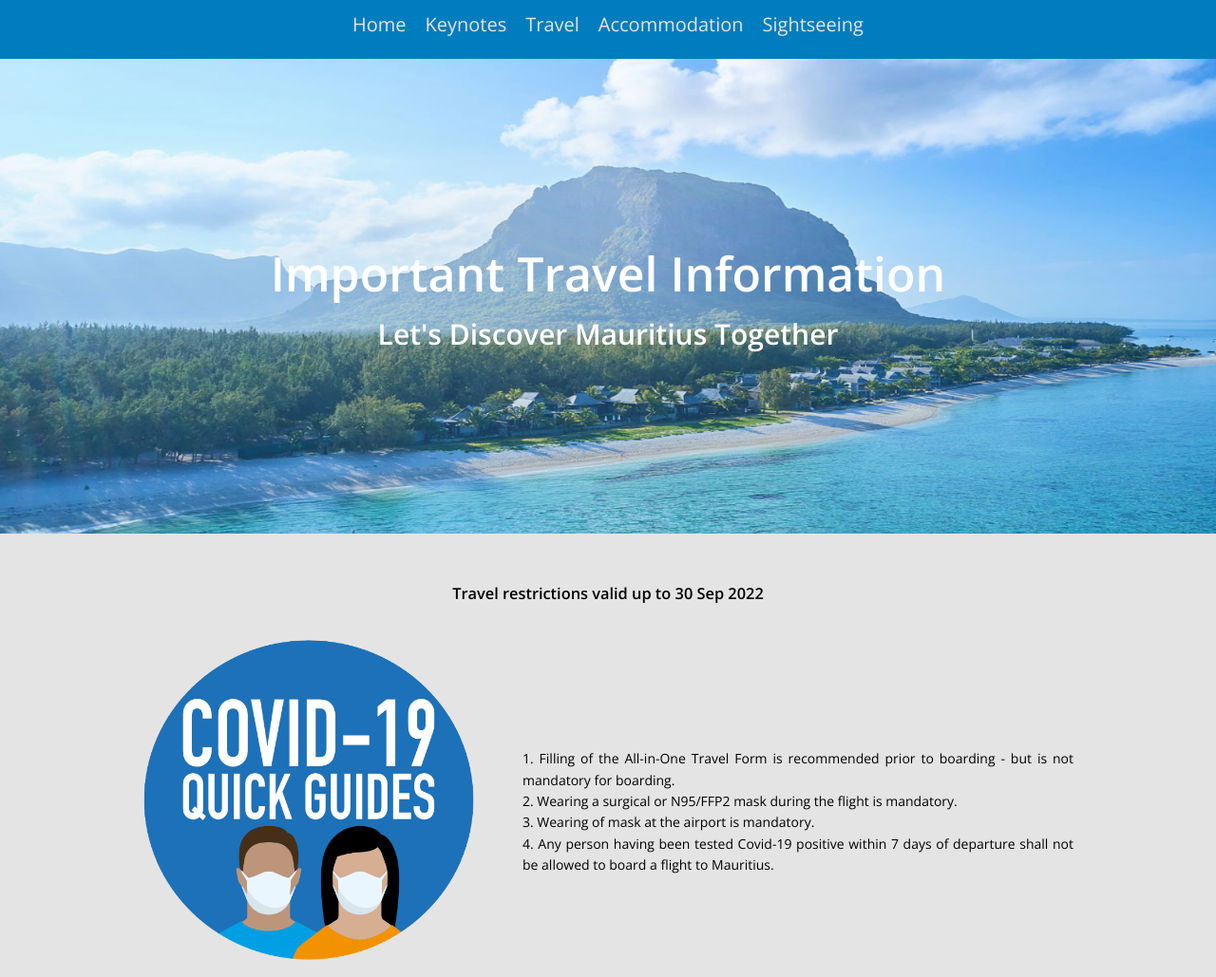
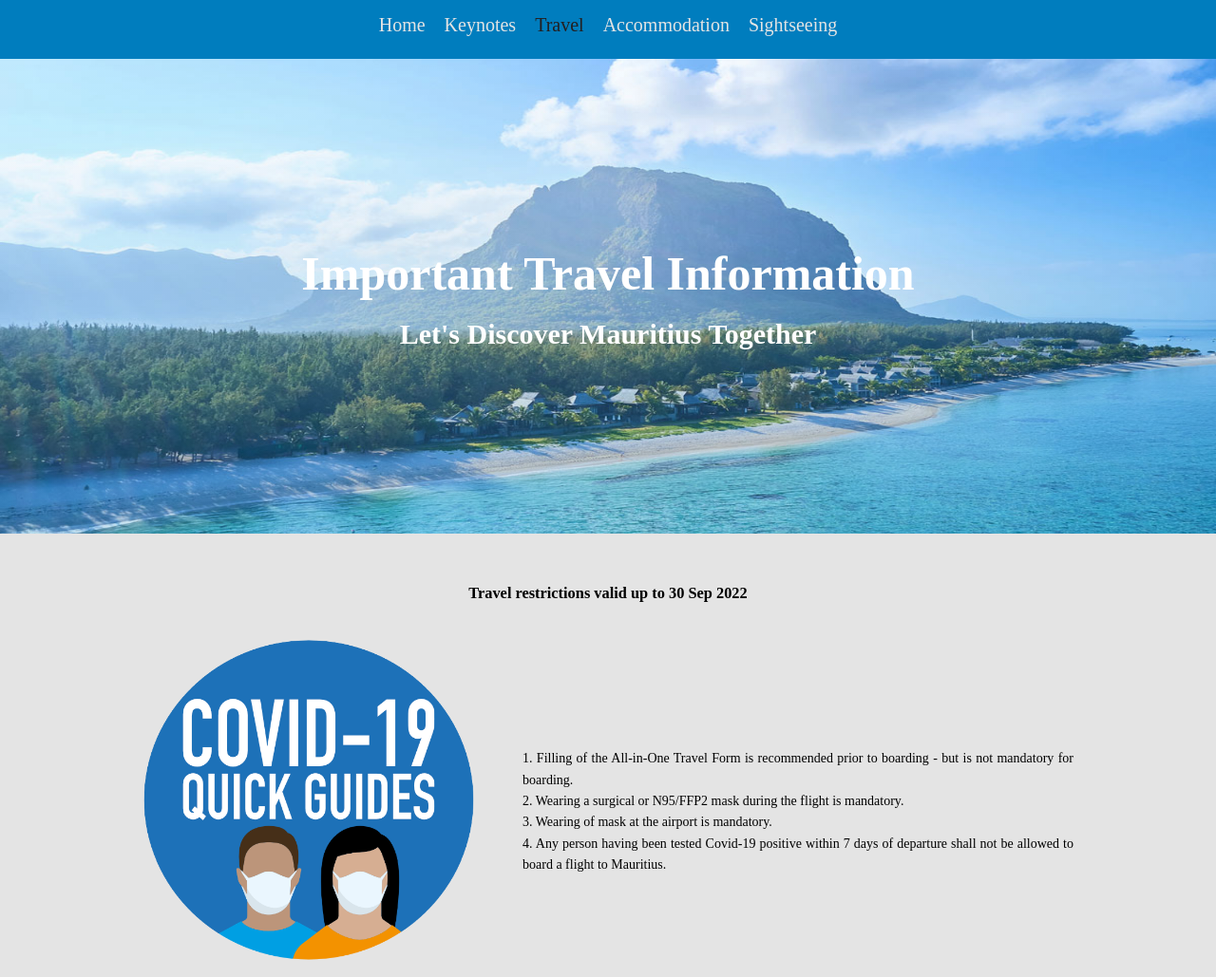
Before and after one commit to LionelMonty/UniversityConference, a plain HTML site: page Travel.html in a window 1280 px wide. Shown: the top 1029 px of the page at 95% size. Drawn offline with nearby package versions, Linux system fonts and the light colour scheme.

Commit message:
14th commits

```diff
--- a/Travel.html
+++ b/Travel.html
@@ -20,7 +20,7 @@
                 <ul>
                     <li><a href="home.html">Home</a></li>
                     <li><a href="keynotes.html">Keynotes</a></li>
-                    <li><a href="Travel.html">Travel</a></li>
+                    <li><a class="active" href="Travel.html">Travel</a></li>
                     <li><a href="accommodation.html">Accommodation</a></li>
                     <li><a href="sightseeing.html">Sightseeing</a></li>
                 </ul>
--- a/accommodation/base.css
+++ b/accommodation/base.css
@@ -12,7 +12,7 @@ html{
 }
 
 body{
-    font-family: 'Open Sans', sans-serif;
+    font-family: url('https://fonts.cdnfonts.com/css/optima'), 'Century Gothic';
     font-weight: 400;
     line-height: 1.6;
     font-size: 1.4rem;
--- a/accommodation/components.css
+++ b/accommodation/components.css
@@ -26,6 +26,11 @@ nav img{
     height: 4rem;
     display: none;
 }
+
+.active{
+    color: var(--C6);
+}
+
 /*main Content ==> udmLogo*/
 
 .udmLogo{
--- a/home/components.css
+++ b/home/components.css
@@ -26,6 +26,10 @@ nav ul li a:hover{
 nav img{
     height: 4rem;
     display: none;
+}
+
+.active{
+    color: var(--C6);
 }
 
 /*-----ticker-----*/
--- a/keynotes/base.css
+++ b/keynotes/base.css
@@ -12,7 +12,7 @@ html{
 }
 
 body{
-    font-family: 'Open Sans', sans-serif;
+    font-family: url('https://fonts.cdnfonts.com/css/optima'), 'Century Gothic';
     font-weight: 400;
     line-height: 1.6;
     font-size: 1.4rem;
--- a/keynotes/components.css
+++ b/keynotes/components.css
@@ -25,6 +25,10 @@ nav ul li a:hover{
 nav img{
     height: 4rem;
     display: none;
+}
+
+.active{
+    color: var(--C6);
 }
 /*main Content ==> udmLogo*/
 
--- a/sightseeing/base.css
+++ b/sightseeing/base.css
@@ -12,7 +12,7 @@ html{
 }
 
 body{
-    font-family: 'Open Sans', sans-serif;
+    font-family: url('https://fonts.cdnfonts.com/css/optima'), 'Century Gothic';
     font-weight: 400;
     line-height: 1.6;
     font-size: 1.4rem;
--- a/sightseeing/components.css
+++ b/sightseeing/components.css
@@ -25,6 +25,10 @@ nav ul li a:hover{
 nav img{
     height: 4rem;
     display: none;
+}
+
+.active{
+    color: var(--C6);
 }
 /*main Content ==> udmLogo*/
 
--- a/travel/base.css
+++ b/travel/base.css
@@ -12,7 +12,7 @@ html{
 }
 
 body{
-    font-family: 'Open Sans', sans-serif;
+    font-family: url('https://fonts.cdnfonts.com/css/optima'), 'Century Gothic';
     font-weight: 400;
     line-height: 1.6;
     font-size: 1.4rem;
--- a/travel/components.css
+++ b/travel/components.css
@@ -25,6 +25,10 @@ nav ul li a:hover{
 nav img{
     height: 4rem;
     display: none;
+}
+
+.active{
+    color: var(--C6);
 }
 /*main Content ==> udmLogo*/
 
```
Also changed, not shown: accommodation.html (+1 -1 lines), home.html (+1 -1 lines), keynotes.html (+1 -1 lines), sightseeing.html (+1 -1 lines).
